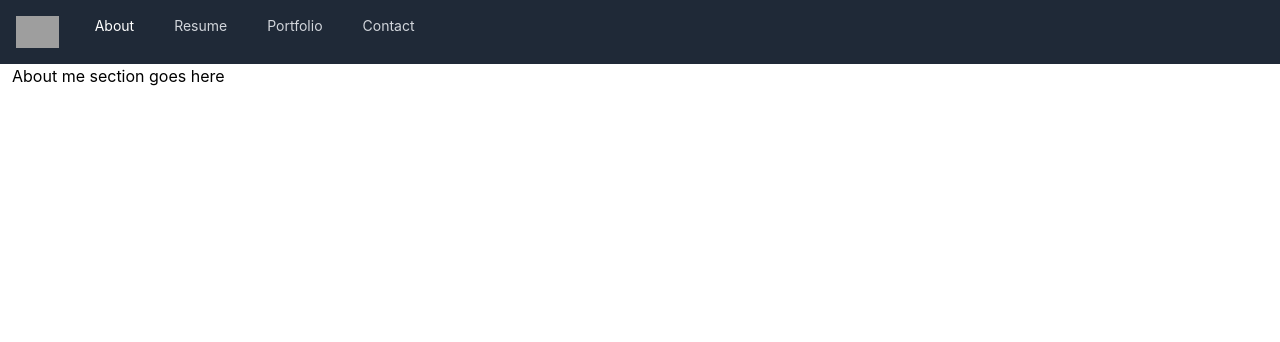
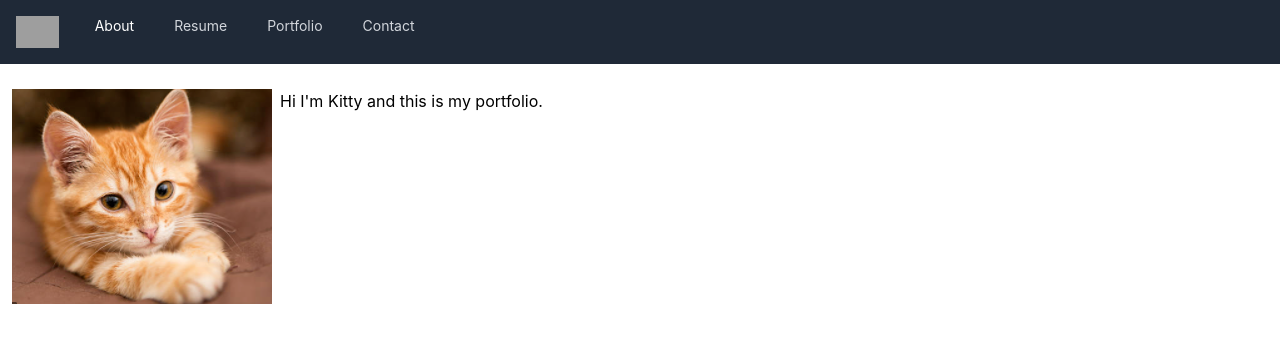
Before and after one commit to femke77/kittys-portfolio, a React (Vite) app: page / in a window 1280 px wide. Shown: the top 342 px of the page. Built offline with nearby package versions, Linux system fonts and the light colour scheme; grey boxes are pictures that could not be loaded.

Commit message:
about me

```diff
--- a/src/assets/index.js
+++ b/src/assets/index.js
@@ -1,2 +1,3 @@
 export {default as cute} from './projects/cute.jpg'
 export {default as cute2} from './projects/cute2.jpg'
+export {default as me} from './me.png'
--- a/src/components/About.jsx
+++ b/src/components/About.jsx
@@ -1,8 +1,14 @@
-function About () {
+import me from "../assets/me.png";
 
-    return (
-      <div className="">About me section goes here</div>
-    )
+function About() {
+  return (
+    <div className="d-flex-l">
+      <img src={me} />
+      <div>
+        <p className="mx-2">Hi I'm Kitty and this is my portfolio.</p>
+      </div>
+    </div>
+  );
 }
 
 export default About;
--- a/src/index.css
+++ b/src/index.css
@@ -20,3 +20,14 @@
   width: 450px;
   object-fit: cover;
 }
+
+.d-flex{
+  display: flex;
+  flex-wrap: wrap;
+  justify-content: center;
+}
+.d-flex-l{
+  display: flex;
+  flex-wrap: wrap;
+  margin-top: 25px;
+}
```
Also changed, not shown: src/assets/me.png (added).
